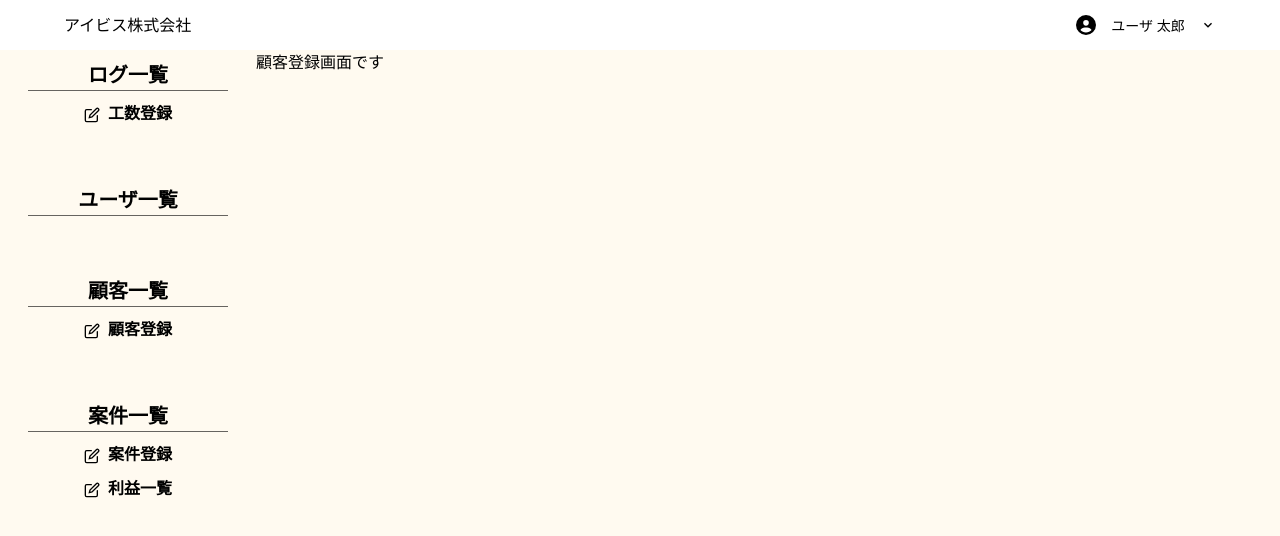
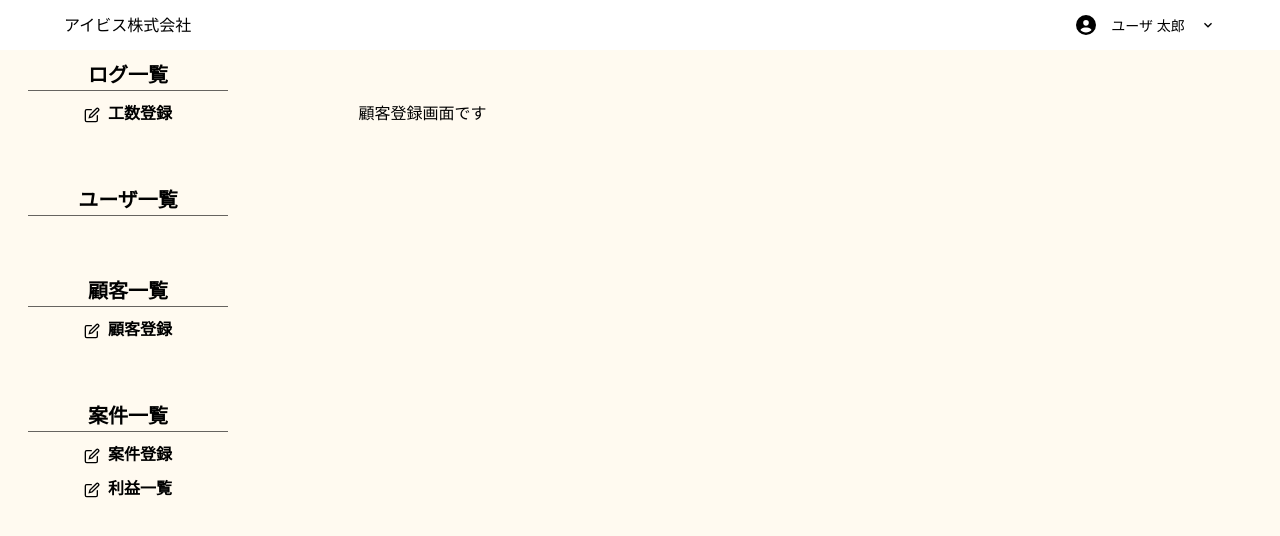
Before and after one commit to I-BIS-company/profitSystem_ibis, a React (Vite) app in the folder profit-system/: page /companies_list/company_register in a window 1280 px wide. Shown: the top 536 px of the page. Built offline with nearby package versions, Linux system fonts and the light colour scheme.

Commit message:
Add width and margin to MainTemplate body.

```diff
--- a/profit-system/src/components/templates/MainTemplate.tsx
+++ b/profit-system/src/components/templates/MainTemplate.tsx
@@ -1,8 +1,7 @@
 import { memo, FC, ReactNode } from "react";
 import { Sidebar } from "../organisms/Sidebar";
 import { Header } from "../organisms/Header";
-import { Flex } from "@chakra-ui/react";
-
+import { Box, Flex } from "@chakra-ui/react";
 
 type Props = {
   children: ReactNode;
@@ -13,10 +12,14 @@ export const MainTemplate: FC<Props> = memo((props) => {
 
   return (
     <>
-    <Header />
+      <Header />
       <Flex>
         <Sidebar />
-        {children}
+        <Box w="1024px">
+          <Box mr="10%" ml="10%" mt="5%">
+            {children}
+          </Box>
+        </Box>
       </Flex>
     </>
   );
```
